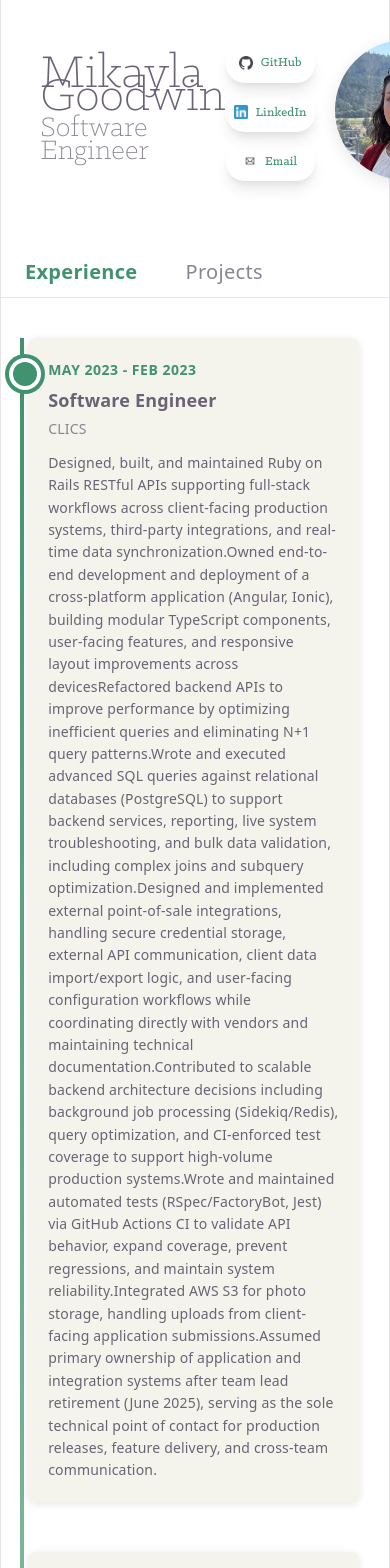
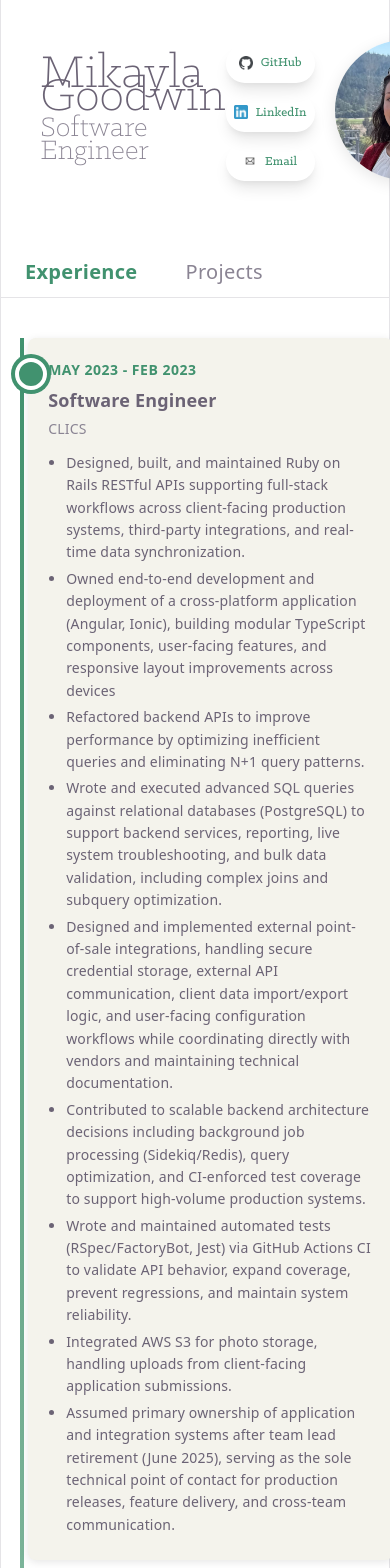
Before and after one commit to mikaylacora/me, a React (Vite) app: page / in a window 390 px wide. Shown: the top 1568 px of the page. Built offline with nearby package versions, Linux system fonts and the light colour scheme.

Commit message:
add technologies chips to cards

```diff
--- a/src/App.tsx
+++ b/src/App.tsx
@@ -86,7 +86,7 @@ function App() {
       id: '1',
       name: 'Portfolio Website',
       description: 'Personal portfolio website built with React and TypeScript, featuring a responsive timeline and project showcase.',
-      tech: ['React', 'TypeScript', 'Vite', 'CSS'],
+      technologies: ['React', 'TypeScript', 'Vite', 'CSS'],
       link: 'https://github.com/mikaylacora/me',
       bullets: [
         'Built with React 19, TypeScript, and Vite for fast development and hot module reloading.',
--- a/src/components/Card.css
+++ b/src/components/Card.css
@@ -1,6 +1,6 @@
 
 
-.timeline-card {
+.card {
   background: var(--muted-bg);
   padding: 20px;
   border-radius: 8px;
@@ -15,7 +15,7 @@
   }
 }
 
-.timeline-date {
+.date {
   font-size: 14px;
   color: var(--accent);
   font-weight: 600;
@@ -24,48 +24,65 @@
   letter-spacing: 0.5px;
 }
 
-.timeline-title {
+.title {
   font-size: 18px;
   font-weight: 700;
   margin: 0 0 4px 0;
   color: var(--text);
 }
 
-.timeline-company {
+.company {
   font-size: 14px;
   margin: 0 0 12px 0;
   color: var(--muted-text);
   font-weight: 500;
 }
 
-.timeline-description {
+.bullets {
+  margin: 0;
+  padding: 0 0 0 18px;
+  list-style: disc;
+}
+
+.bullets li {
   font-size: 14px;
   line-height: 1.6;
   color: var(--text);
-  margin: 0;
+  margin-bottom: 4px;
+}
+
+.technologies {
+  display: flex;
+  flex-wrap: wrap;
+  gap: 8px;
+  margin: 0 0 14px 0;
+}
+
+.tech-tag {
+  font-size: 12px;
+  padding: 3px 10px;
+  background: var(--accent-bg);
+  color: var(--accent);
+  border-radius: 12px;
+  font-weight: 600;
+  letter-spacing: 0.3px;
+}
+
+.link {
+  display: inline-block;
+  margin-top: 12px;
+  font-size: 14px;
+  color: var(--accent);
+  text-decoration: none;
+  font-weight: 600;
+  transition: opacity 0.2s ease;
+}
+
+.link:hover {
+  opacity: 0.7;
 }
 
 /* Responsive design for mobile */
 @media (max-width: 768px) {
-  .timeline-line {
-    left: 20px;
-  }
 
-  .timeline-item {
-    margin-bottom: 40px;
-
-
-    padding-left: 70px;
-    padding-right: 0;
-    text-align: left;
-
-    .timeline-marker {
-      left: 8px;
-    }
-
-    .timeline-card {
-      margin: 0;
-      width: calc(100% - 70px);
-    }
-  }
 }
--- a/src/components/Card.tsx
+++ b/src/components/Card.tsx
@@ -6,17 +6,40 @@ interface CardProps {
   title: string
   subtitle: string
   bullets: string[]
-  tech?: string[]
+  technologies?: string[]
   link?: string
 }
 
-export default function Card({date, title, subtitle, bullets, tech, link }: CardProps) {
+export default function Card({date, title, subtitle, bullets, technologies, link }: CardProps) {
   return (
-    <div className="timeline-card">
-      <div className="timeline-date">{date}</div>
-      <h3 className="timeline-title">{title}</h3>
-      <h4 className="timeline-company">{subtitle}</h4>
-      <p className="timeline-description">{bullets}</p>
+    <div className="card">
+      <div className="date">{date}</div>
+      <h3 className="title">{title}</h3>
+      <h4 className="company">{subtitle}</h4>
+      {technologies && technologies.length > 0 && (
+        <div className="technologies">
+          {technologies.map((t, i) => (
+            <span key={i} className="tech-tag">{t}</span>
+          ))}
+        </div>
+      )}
+      {bullets.length > 0 && (
+        <ul className="bullets">
+          {bullets.map((bullet, i) => (
+            <li key={i}>{bullet}</li>
+          ))}
+        </ul>
+      )}
+      {link && (
+        <a
+          href={link}
+          target="_blank"
+          rel="noopener noreferrer"
+          className="link"
+        >
+          View →
+        </a>
+      )}
     </div>
   )
 }
--- a/src/components/Projects.css
+++ b/src/components/Projects.css
@@ -7,93 +7,6 @@
   padding: 30px 0;
 }
 
-.project-card {
-  background: var(--muted-bg);
-  border-radius: 8px;
-  padding: 24px;
-  box-shadow: 0 2px 8px rgba(0, 0, 0, 0.08);
-  transition: transform 0.3s ease, box-shadow 0.3s ease;
-}
-
-.project-card:hover {
-  transform: translateY(-4px);
-  box-shadow: 0 4px 16px rgba(0, 0, 0, 0.12);
-}
-
-.project-header {
-  display: flex;
-  align-items: baseline;
-  gap: 10px;
-  margin-bottom: 8px;
-}
-
-.project-name {
-  font-size: 18px;
-  font-weight: 700;
-  margin: 0;
-  color: var(--text);
-  font-family: var(--heading);
-}
-
-.project-name a {
-  color: inherit;
-  text-decoration: none;
-  transition: color 0.2s ease;
-}
-
-.project-name a:hover {
-  color: var(--accent);
-}
-
-.project-link-icon {
-  font-size: 18px;
-  color: var(--accent);
-  text-decoration: none;
-  transition: opacity 0.2s ease;
-  flex-shrink: 0;
-}
-
-.project-link-icon:hover {
-  opacity: 0.7;
-}
-
-.project-description {
-  font-size: 14px;
-  line-height: 1.6;
-  color: var(--text);
-  margin: 0 0 14px;
-}
-
-.project-tech {
-  display: flex;
-  flex-wrap: wrap;
-  gap: 8px;
-  margin-bottom: 14px;
-}
-
-.tech-tag {
-  font-size: 12px;
-  padding: 3px 10px;
-  background: var(--accent-bg);
-  color: var(--accent);
-  border-radius: 12px;
-  font-weight: 600;
-  letter-spacing: 0.3px;
-}
-
-.project-bullets {
-  margin: 0;
-  padding: 0 0 0 18px;
-  list-style: disc;
-}
-
-.project-bullets li {
-  font-size: 14px;
-  line-height: 1.6;
-  color: var(--text);
-  margin-bottom: 4px;
-}
-
 @media (max-width: 768px) {
   .projects-grid {
     grid-template-columns: 1fr;
--- a/src/components/Projects.tsx
+++ b/src/components/Projects.tsx
@@ -5,7 +5,7 @@ interface Project {
   id: string
   name: string
   description: string
-  tech: string[]
+  technologies: string[]
   link?: string
   bullets: string[]
 }
@@ -24,7 +24,7 @@ export default function Projects({ projects }: ProjectsProps) {
           title={project.name}
           subtitle=""
           bullets={project.bullets}
-          tech={project.tech}
+          technologies={project.technologies}
           link={project.link}
         />
       ))}
--- a/src/components/Timeline.tsx
+++ b/src/components/Timeline.tsx
@@ -7,7 +7,7 @@ interface TimelineJob {
   title: string
   company: string
   bullets: string[]
-  tech?: string[]
+  technologies?: string[]
 }
 
 interface TimelineProps {
@@ -26,7 +26,7 @@ export default function Timeline({ jobs }: TimelineProps) {
             title={job.title}
             subtitle={job.company}
             bullets={job.bullets}
-            tech={job.tech}
+            technologies={job.technologies}
           />
         </div>
       ))}
```
